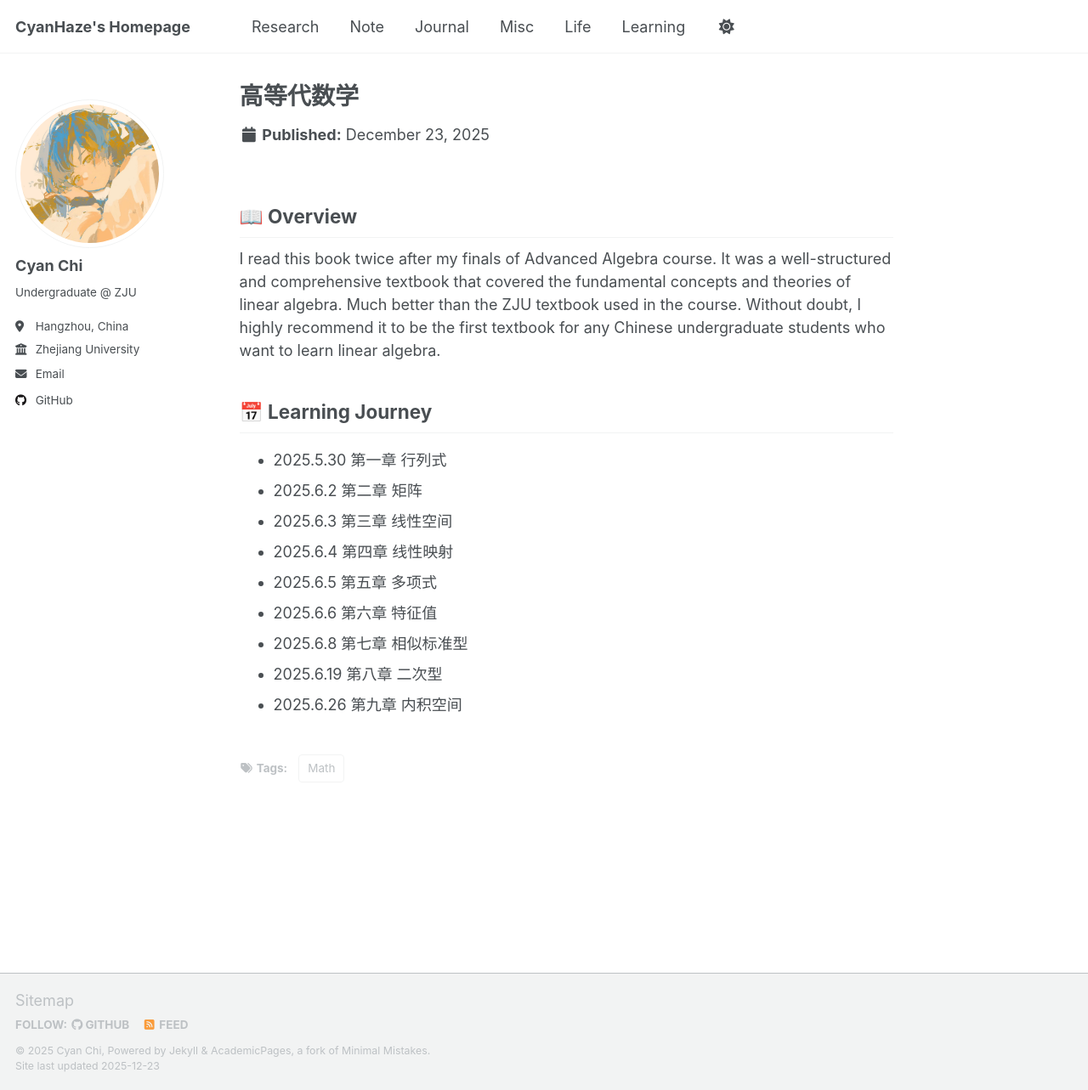
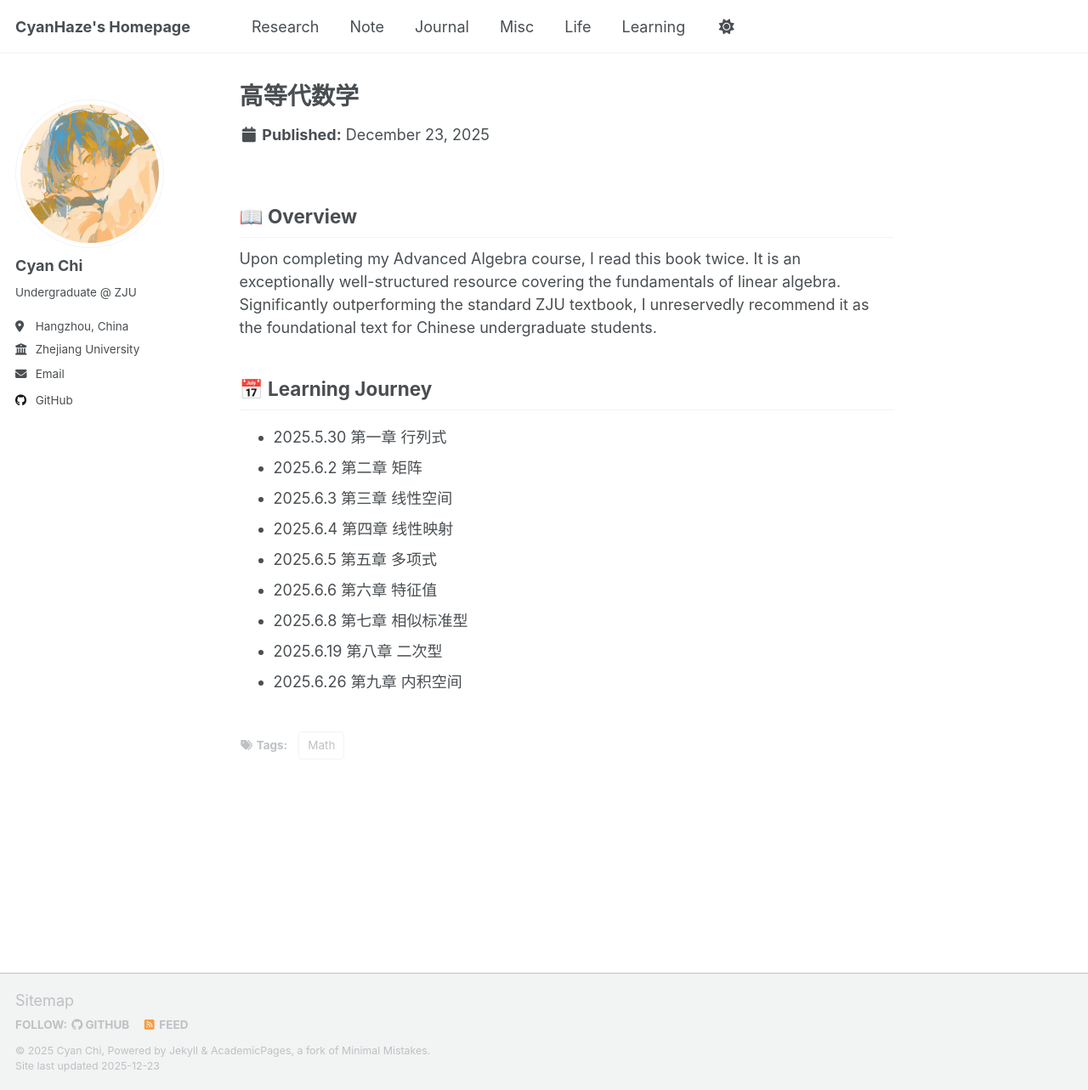
Before and after one commit to CyanHaze/CyanHaze.github.io, a Jekyll site: the page built from _textbooks/AdvancedAlgebra.md, in a window 1280 px wide and 1283 px high. Shown: the whole window at 85% size. Built offline with Jekyll 4.4.1, drawn with Linux system fonts in a browser that asks for light colours; a script that is not in the unit is left out.

Commit message:
Some updates on learning

```diff
--- a/_textbooks/AdvancedAlgebra.md
+++ b/_textbooks/AdvancedAlgebra.md
@@ -7,7 +7,7 @@ excerpt: "The best introduction to advanced algebra written in Chinese."
 ---
 
 ## 📖 Overview
-I read this book twice after my finals of Advanced Algebra course. It was a well-structured and comprehensive textbook that covered the fundamental concepts and theories of linear algebra. Much better than the ZJU textbook used in the course. Without doubt, I highly recommend it to be the first textbook for any Chinese undergraduate students who want to learn linear algebra.
+Upon completing my Advanced Algebra course, I read this book twice. It is an exceptionally well-structured resource covering the fundamentals of linear algebra. Significantly outperforming the standard ZJU textbook, I unreservedly recommend it as the foundational text for Chinese undergraduate students.
 
 ## 📅 Learning Journey
 - 2025.5.30 第一章 行列式
```
